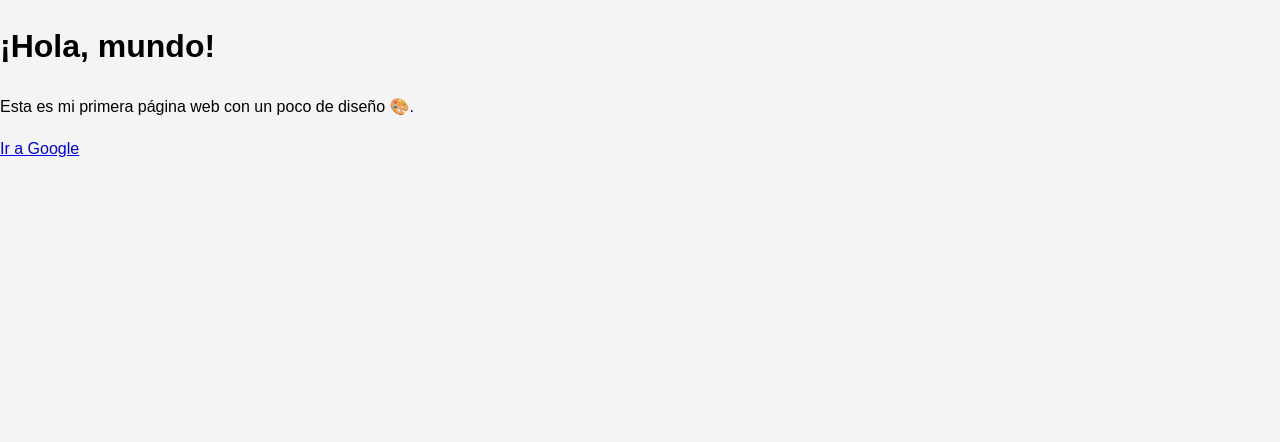
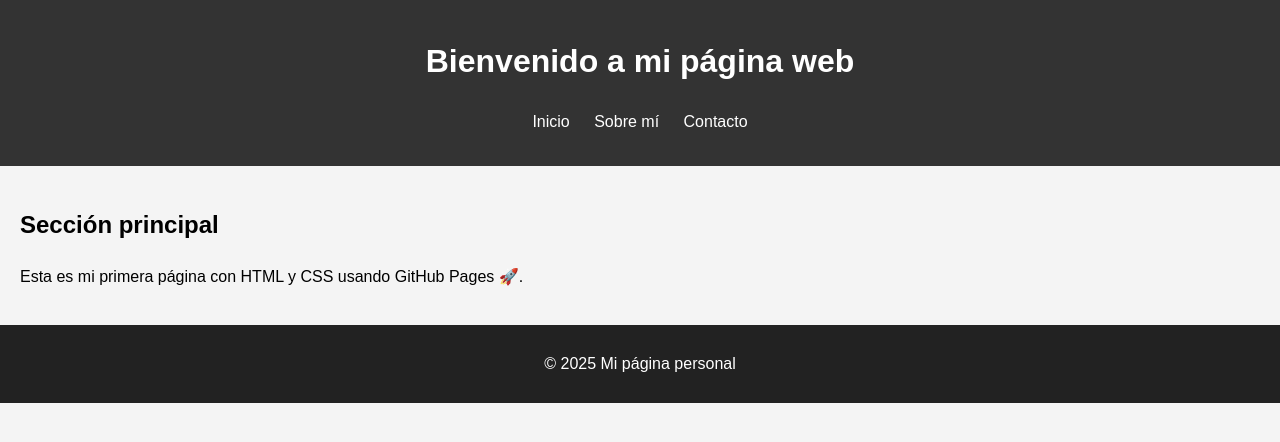
Before and after one commit to Alejandro286/mi-pagina, a plain HTML site: page index.html in a window 1280 px wide. Drawn offline with Linux system fonts and the light colour scheme.

Commit message:
Update index.html

```diff
--- a/index.html
+++ b/index.html
@@ -1,13 +1,30 @@
 <!DOCTYPE html>
 <html lang="es">
 <head>
-    <meta charset="UTF-8">
-    <title>Mi primera página</title>
-   <link rel="stylesheet" href="styles.css">
+  <meta charset="UTF-8">
+  <meta name="viewport" content="width=device-width, initial-scale=1.0">
+  <title>Mi primera página</title>
+  <link rel="stylesheet" href="styles.css">
 </head>
 <body>
-    <h1>¡Hola, mundo!</h1>
-    <p>Esta es mi primera página web con un poco de diseño 🎨.</p>
-    <a href="https://www.google.com">Ir a Google</a>
+  <header>
+    <h1>Bienvenido a mi página web</h1>
+    <nav>
+      <ul>
+        <li><a href="#">Inicio</a></li>
+        <li><a href="#">Sobre mí</a></li>
+        <li><a href="#">Contacto</a></li>
+      </ul>
+    </nav>
+  </header>
+
+  <section>
+    <h2>Sección principal</h2>
+    <p>Esta es mi primera página con HTML y CSS usando GitHub Pages 🚀.</p>
+  </section>
+
+  <footer>
+    <p>© 2025 Mi página personal</p>
+  </footer>
 </body>
 </html>
```
